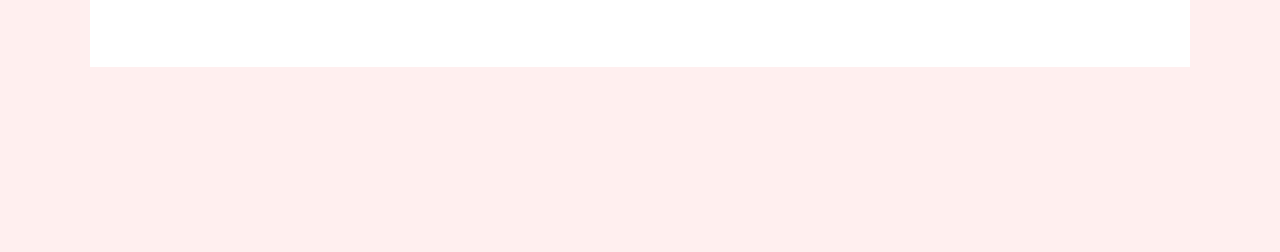
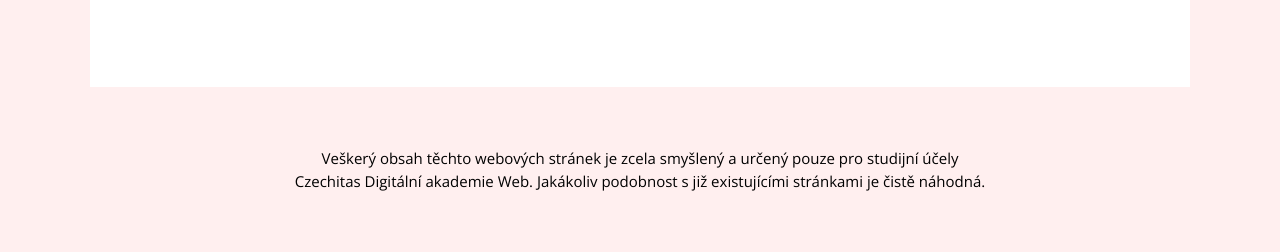
Before and after one commit to olena-ho/cviceni-saturejka, a plain HTML site: page index.html in a window 1280 px wide. Shown: the part 1706-1958 px from the top of the page. Before the commit the page ends 1773 px from the top, so only its background shows below. Drawn offline with nearby package versions, Linux system fonts and the light colour scheme.

Commit message:
added footer and bigger bottom content padding

```diff
--- a/index.html
+++ b/index.html
@@ -81,5 +81,11 @@
         </div>
       </div>
     </main>
+
+    <footer class="footer">
+      <p class="footer__text">
+        Veškerý obsah těchto webových stránek je zcela smyšlený a určený pouze pro studijní účely Czechitas Digitální akademie Web. Jakákoliv podobnost s již existujícími stránkami je čistě náhodná.
+      </p>
+    </footer>
   </body>
 </html>
--- a/style.css
+++ b/style.css
@@ -38,7 +38,7 @@ html {
   background-color: #fff;
   max-width: 1100px;
   margin: 0 auto;
-  padding: 70px;
+  padding: 70px 70px 90px;
 }
 
 h1,
@@ -115,3 +115,13 @@ h2 {
   background-color: #fff;
   border: 3px solid #ffefef;
 }
+
+.footer {
+  padding: 60px;
+}
+
+.footer__text {
+  text-align: center;
+  width: 60%;
+  margin: 0 auto;
+}
```
